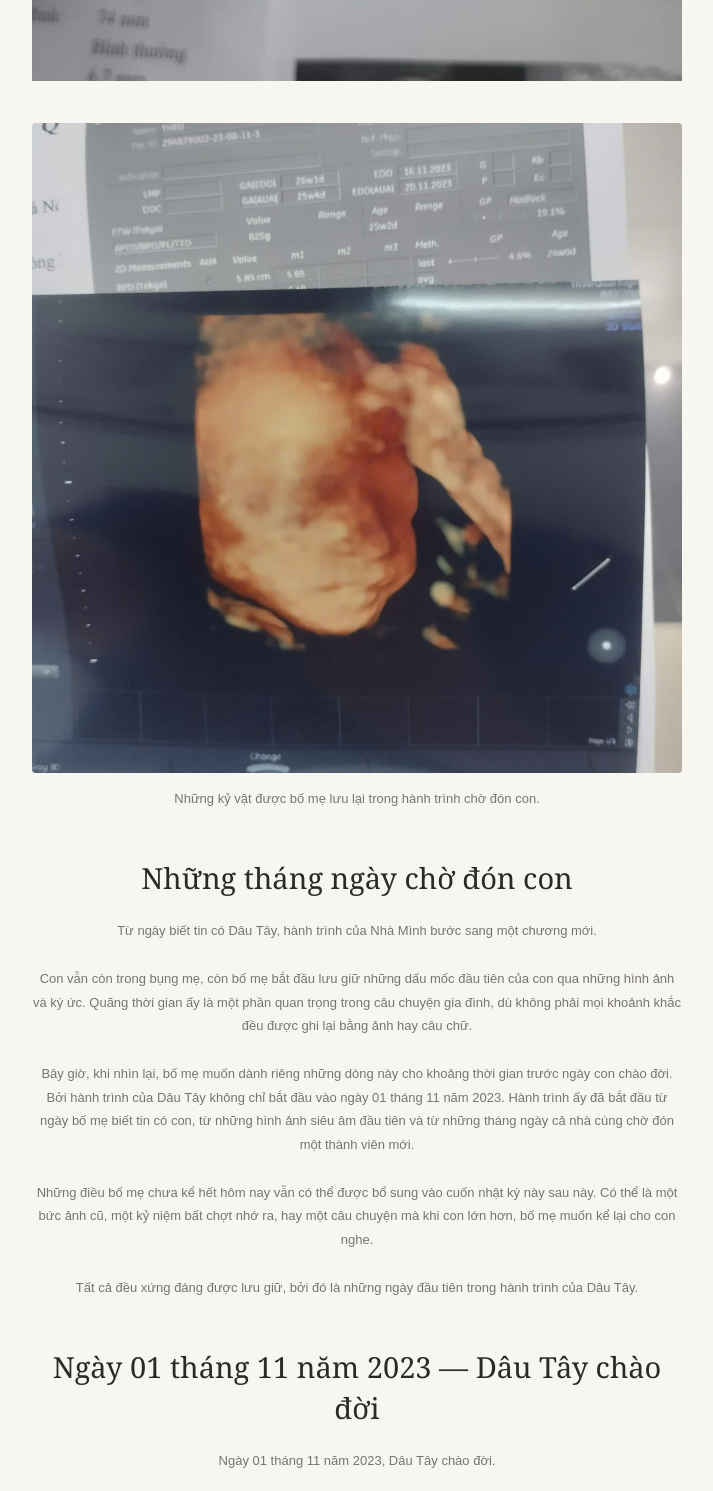
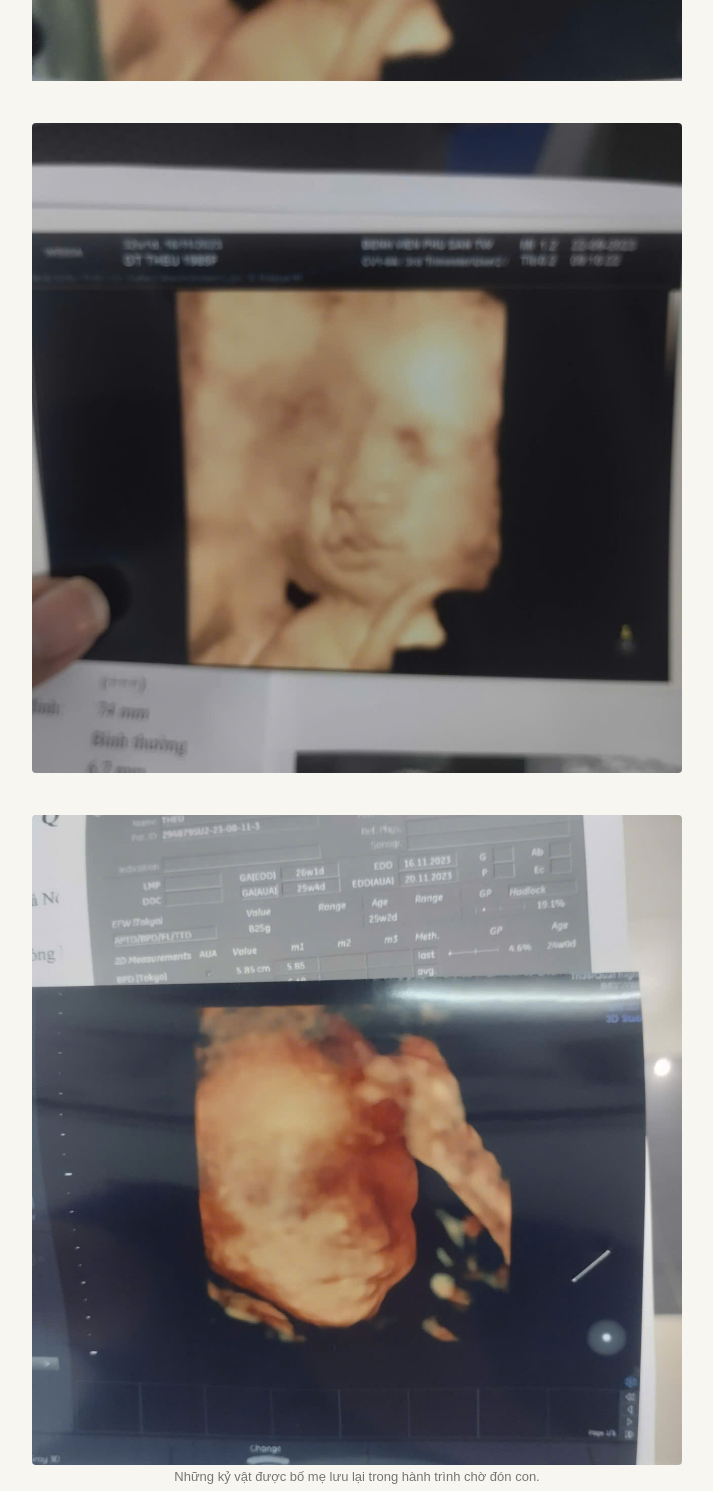
Before and after one commit to nhaminhjournal/nha-minh-journal, a plain HTML site: page hanh-trinh-cua-dau-tay.html in a window 1280 px wide. Shown: the part 3930-5421 px from the top of the page, without its empty margins (283-996 px from the left). Drawn offline with Linux system fonts and the light colour scheme.

Commit message:
Update hanh-trinh-cua-dau-tay.html

```diff
--- a/hanh-trinh-cua-dau-tay.html
+++ b/hanh-trinh-cua-dau-tay.html
@@ -200,7 +200,7 @@
         <!-- VỊ TRÍ ẢNH 3 -->
         <figure class="journey-photo-placeholder">
            <img
-    src="images/hanh-trinh-dau-tay/3.jpg"
+    src="images/hanh-trinh-dau-tay/2.jpg"
     alt="Hình ảnh siêu âm đầu tiên của Dâu Tây"
     loading="lazy"
 >
@@ -208,11 +208,19 @@
 <!-- VỊ TRÍ ẢNH 4 -->
         <figure class="journey-photo-placeholder">
            <img
+    src="images/hanh-trinh-dau-tay/3.jpg"
+    alt="Hình ảnh siêu âm đầu tiên của Dâu Tây"
+    loading="lazy"
+>
+
+          <figcaption>
+<!-- VỊ TRÍ ẢNH 5 -->
+        <figure class="journey-photo-placeholder">
+           <img
     src="images/hanh-trinh-dau-tay/4.jpg"
     alt="Hình ảnh siêu âm đầu tiên của Dâu Tây"
     loading="lazy"
 >
-          <figcaption>
             Những kỷ vật được bố mẹ lưu lại trong hành trình chờ đón con.
           </figcaption>
         </figure>
```
